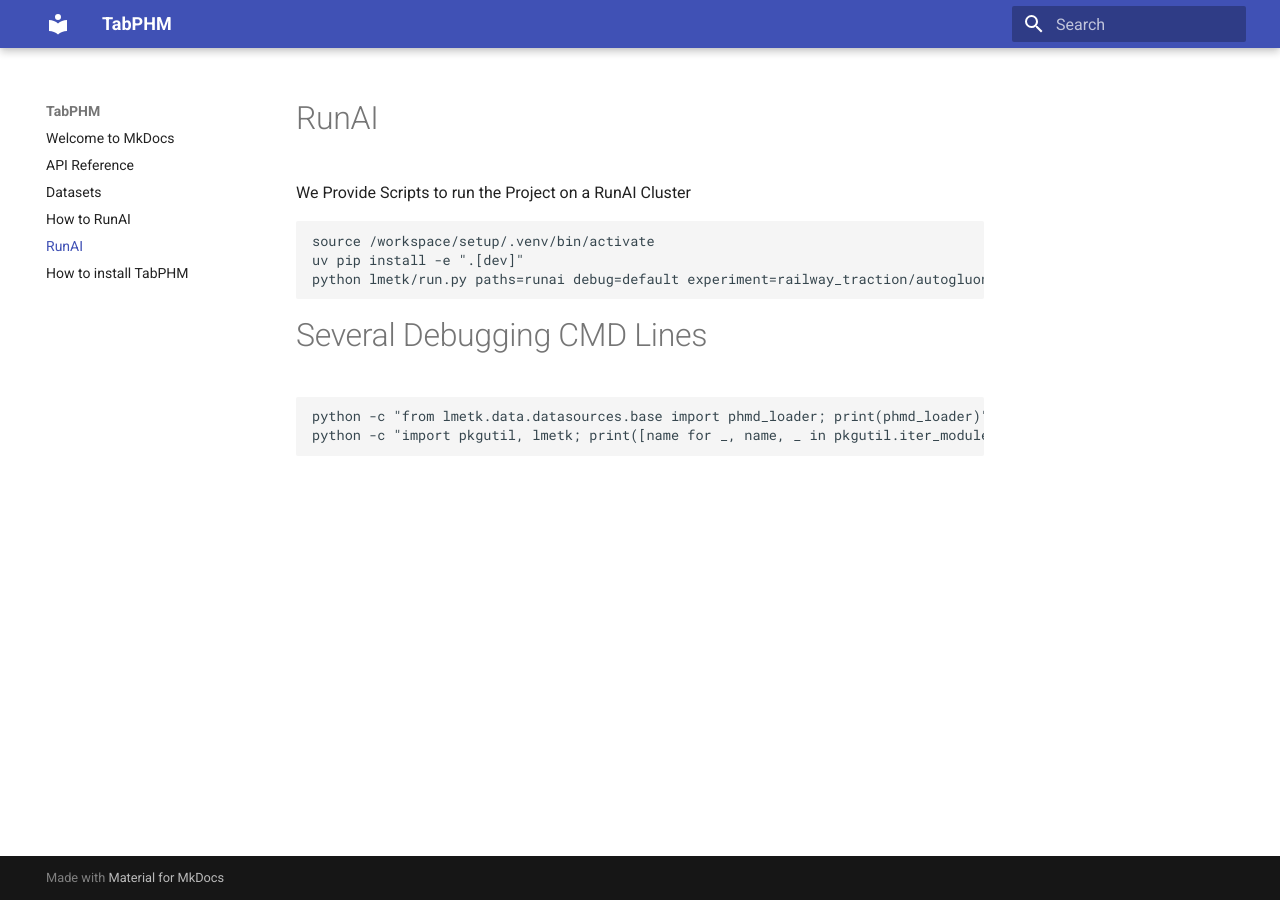
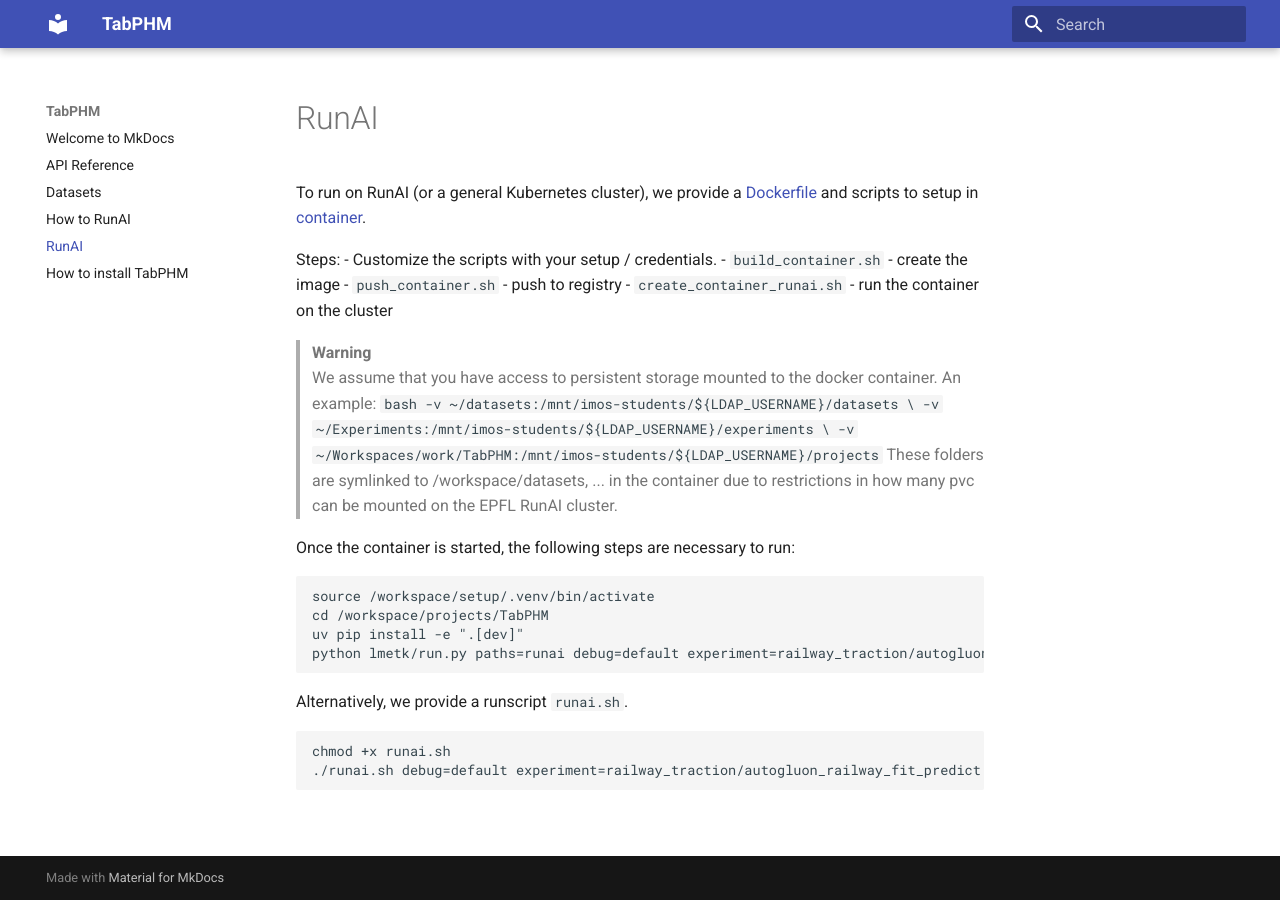
Before and after one commit to EPFL-IMOS/picid, an MkDocs documentation site: the page built from docs/runai.md, in a window 1280 px wide. Built offline with MkDocs 1.6.1 and Material for MkDocs 9.7.7, drawn with Linux system fonts in a browser that asks for light colours.

Commit message:
improve scripts

````diff
--- a/docs/runai.md
+++ b/docs/runai.md
@@ -1,17 +1,45 @@
 # RunAI
-We Provide Scripts to run the Project on a RunAI Cluster
 
+To run on RunAI (or a general Kubernetes cluster), we provide a [Dockerfile](Dockerfile) and
+scripts to setup in [container](../container/).
+
+Steps:
+    - Customize the scripts with your setup / credentials.
+    - `build_container.sh` - create the image
+    - `push_container.sh` - push to registry
+    - `create_container_runai.sh` - run the container on the cluster
+
+
+
+> **Warning**
+> We assume that you have access to persistent storage mounted to the docker container. An example:
+> ```bash
+> -v ~/datasets:/mnt/imos-students/${LDAP_USERNAME}/datasets \
+> -v ~/Experiments:/mnt/imos-students/${LDAP_USERNAME}/experiments \
+> -v ~/Workspaces/work/TabPHM:/mnt/imos-students/${LDAP_USERNAME}/projects
+> ```
+> These folders are symlinked to /workspace/datasets, ... in the container due to restrictions in how many pvc can be mounted on the EPFL RunAI cluster.
+
+Once the container is started, the following steps are necessary to run:
 
 ```bash
 source /workspace/setup/.venv/bin/activate
+cd /workspace/projects/TabPHM
 uv pip install -e ".[dev]"
 python lmetk/run.py paths=runai debug=default experiment=railway_traction/autogluon_railway_fit_predict
 ```
 
+Alternatively, we provide a runscript `runai.sh`.
 
+```bash
+chmod +x runai.sh
+./runai.sh debug=default experiment=railway_traction/autogluon_railway_fit_predict
+```
+
+<!--
 # Several Debugging CMD Lines
 
 ```bash
 python -c "from lmetk.data.datasources.base import phmd_loader; print(phmd_loader)"
 python -c "import pkgutil, lmetk; print([name for _, name, _ in pkgutil.iter_modules(lmetk.__path__)])"
-```
+``` -->
````
Also changed, not shown: 2 other files.
